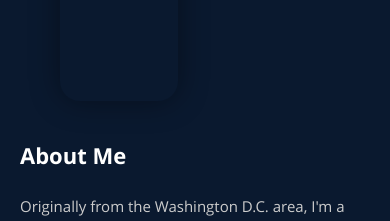
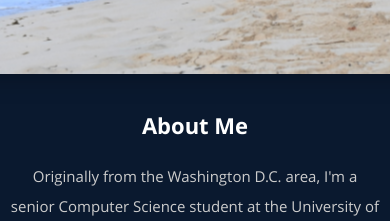
Before and after one commit to mhines2/Michael-Hines, a React (Create React App) app: page / in a window 390 px wide. Shown: the part 1343-1564 px from the top of the page. Built offline with nearby package versions, Linux system fonts and the light colour scheme.

Commit message:
Changed Favicon & Mobile Display

```diff
--- a/src/Components/About.js
+++ b/src/Components/About.js
@@ -67,7 +67,7 @@ class About extends Component {
               >
                 <img
                   className={`profile-pic profile-pic-${this.state.currentImageIndex}`}
-                  src={`images/${
+                  src={`${process.env.PUBLIC_URL}/images/${
                     this.state.images[this.state.currentImageIndex]
                   }`}
                   alt={`${name}'s Profile`}
--- a/src/styles/About.css
+++ b/src/styles/About.css
@@ -199,8 +199,8 @@
 /* Update responsive breakpoints */
 @media only screen and (max-width: 1400px) {
   .slideshow-container {
-    width: 500px;
-    height: 500px;
+    width: 400px;
+    height: 400px;
   }
 
   #about .three.columns {
@@ -214,35 +214,102 @@
 
 @media only screen and (max-width: 1200px) {
   .slideshow-container {
-    width: 400px;
-    height: 400px;
+    width: 350px;
+    height: 350px;
   }
 }
 
 @media only screen and (max-width: 1024px) {
   .slideshow-container {
-    width: 350px;
-    height: 350px;
+    width: 300px;
+    height: 300px;
   }
 }
 
 @media only screen and (max-width: 768px) {
   .slideshow-container {
-    width: 300px;
-    height: 300px;
+    width: 250px;
+    height: 250px;
     margin: 20px auto;
+    position: relative !important;
+    overflow: visible !important;
+  }
+
+  .profile-pic {
+    position: relative !important;
+    width: 100% !important;
+    height: 100% !important;
+    object-fit: cover !important;
+    object-position: center !important;
+    display: block !important;
+    visibility: visible !important;
   }
 
   #about .row {
     flex-direction: column;
     padding: 20px;
     gap: 20px;
+    align-items: center;
+    width: 100%;
+    max-width: 100%;
   }
 
-  #about .three.columns,
+  #about .three.columns {
+    width: 100% !important;
+    padding: 0 !important;
+    display: flex !important;
+    flex-direction: column !important;
+    align-items: center !important;
+    justify-content: center !important;
+  }
+
   #about .nine.columns {
-    width: 100%;
-    padding: 0;
+    width: 100% !important;
+    padding: 0 !important;
+    display: flex !important;
+    flex-direction: column !important;
+    align-items: center !important;
+    text-align: center !important;
+  }
+
+  #about .nine.columns > h2,
+  #about .contact-details h2 {
+    text-align: center !important;
+  }
+
+  #about .contact-details {
+    text-align: center;
+  }
+
+  .columns.download {
+    justify-content: center;
+    margin-top: 20px;
+  }
+
+  .columns.download .button {
+    width: auto;
+    text-align: center;
+  }
+}
+
+@media only screen and (max-width: 480px) {
+  .slideshow-container {
+    width: 200px;
+    height: 200px;
+    margin: 20px auto;
+  }
+
+  .profile-pic {
+    width: 100% !important;
+    height: 100% !important;
+  }
+
+  #about {
+    padding: 20px 0;
+  }
+
+  #about .row {
+    padding: 10px;
   }
 }
 
```
Also changed, not shown: 1 other file (tests, documents, lock files or other folders).
